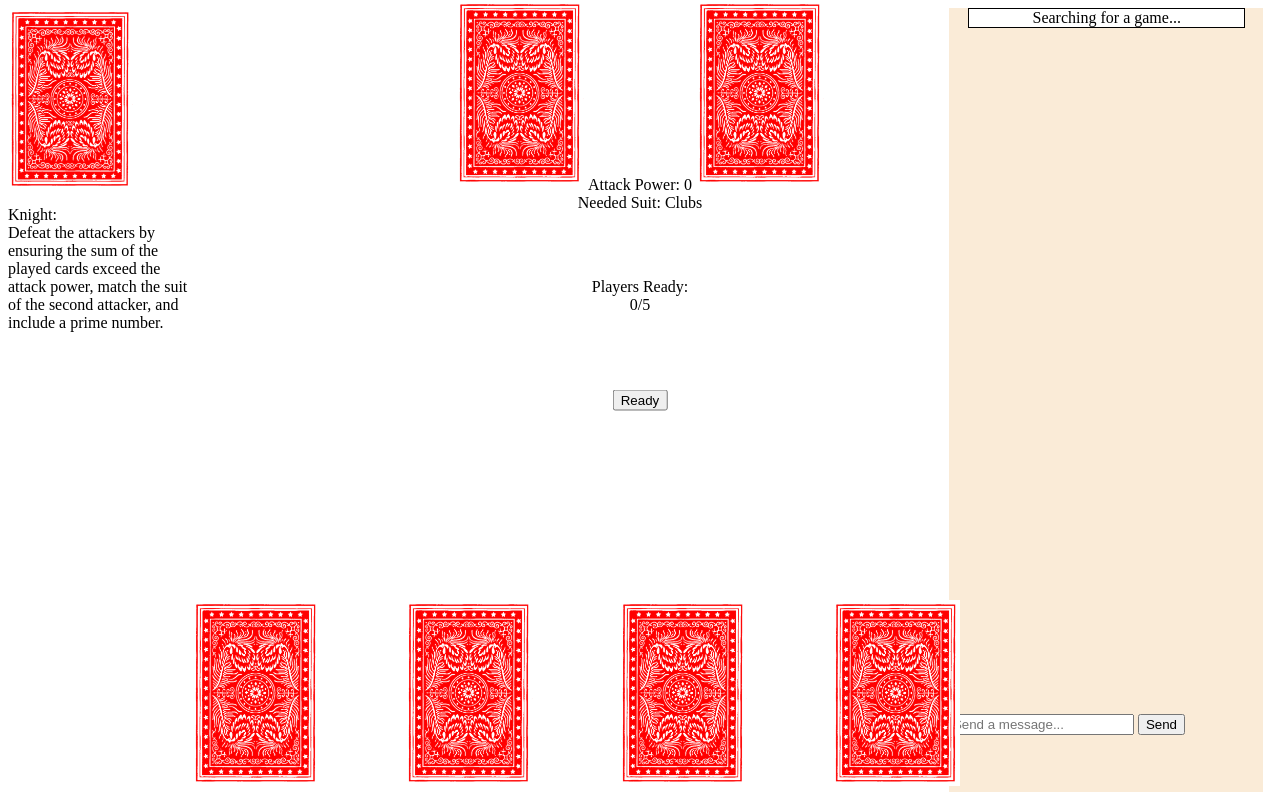
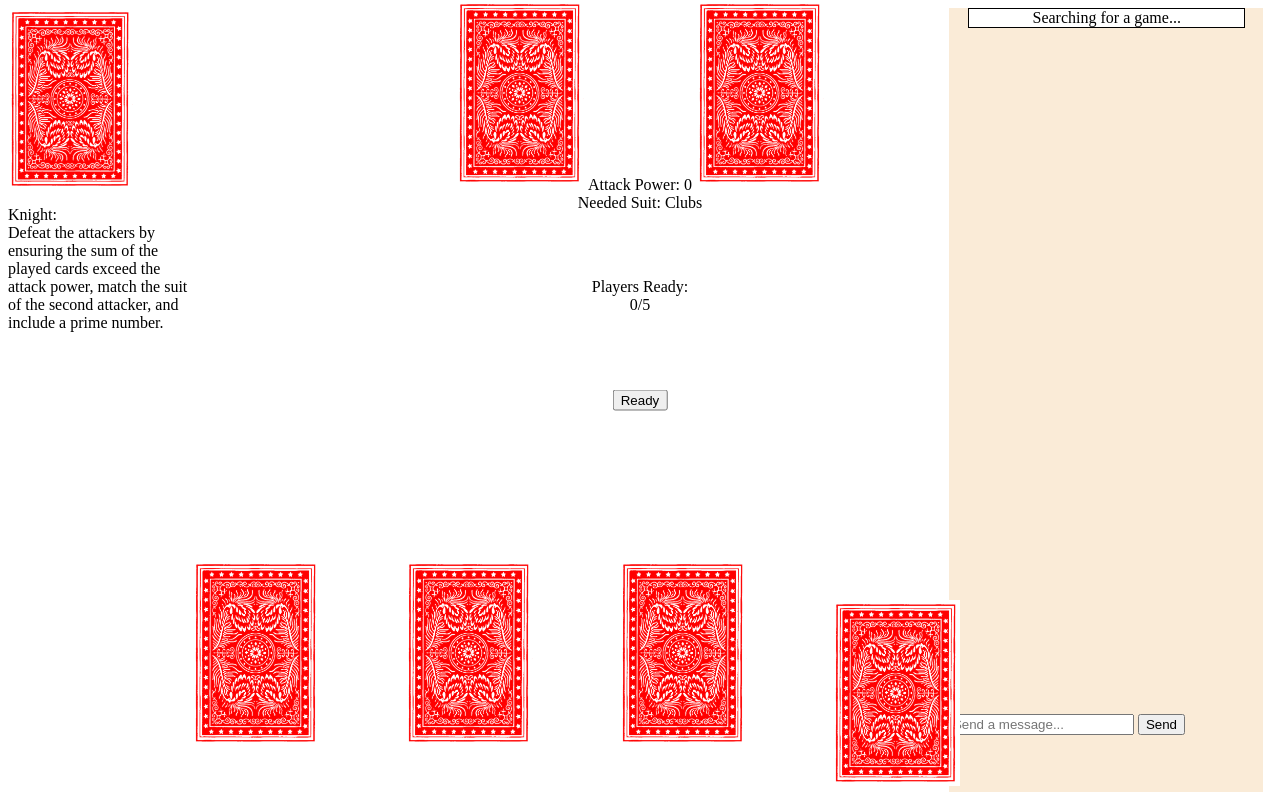
Before and after one commit to NFurman0/KnaveGame, a website: page public/Game_Found.html in a window 1280 px wide. Drawn offline with nearby package versions, Linux system fonts and the light colour scheme; no server answers.

Commit message:
Update Game_Found.css
Moved card hand display up slightly, to make it less common that they go offscreen

```diff
--- a/public/Game_Found.css
+++ b/public/Game_Found.css
@@ -76,11 +76,11 @@ html, body {
     height: auto;
     display: block;
     position: absolute;
-    top: 75%;
+    top: 70%;
 }
 
 .playingCard:hover {
-    top: 70%;
+    top: 65%;
 }
 
 .playedCard {
```
